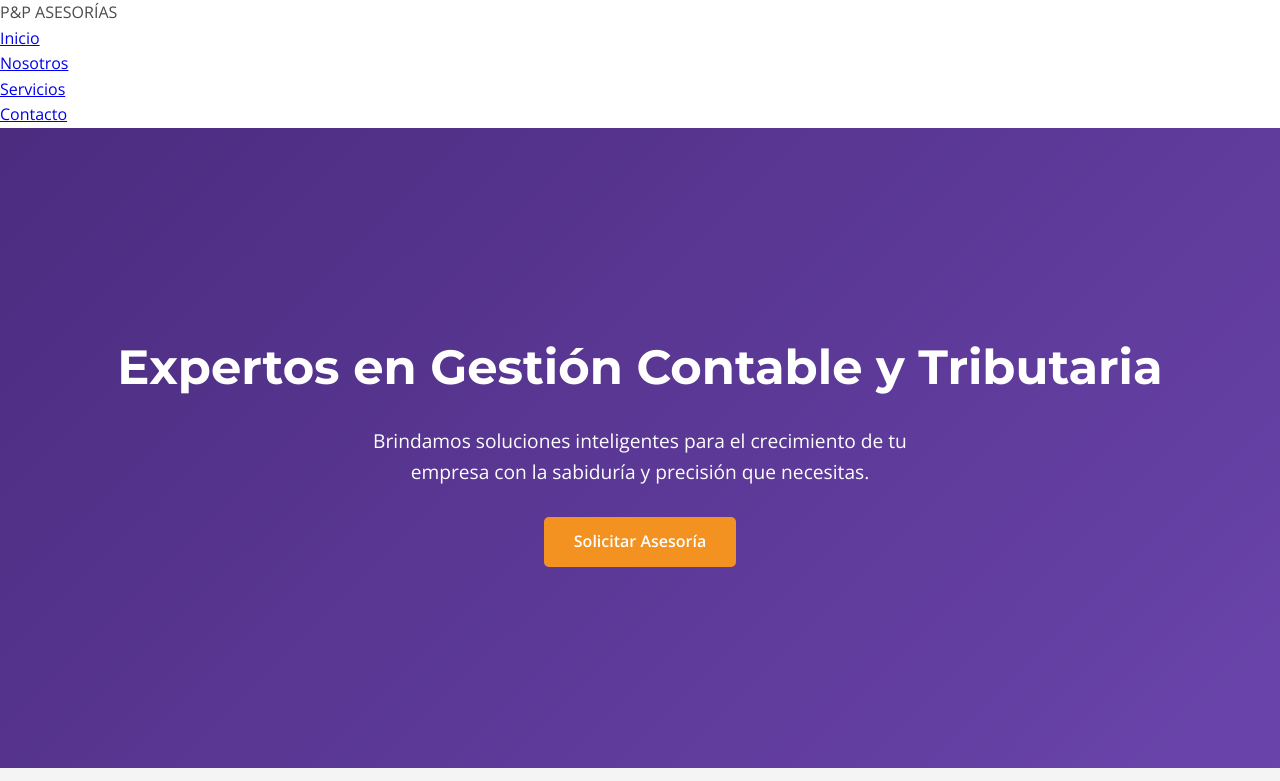
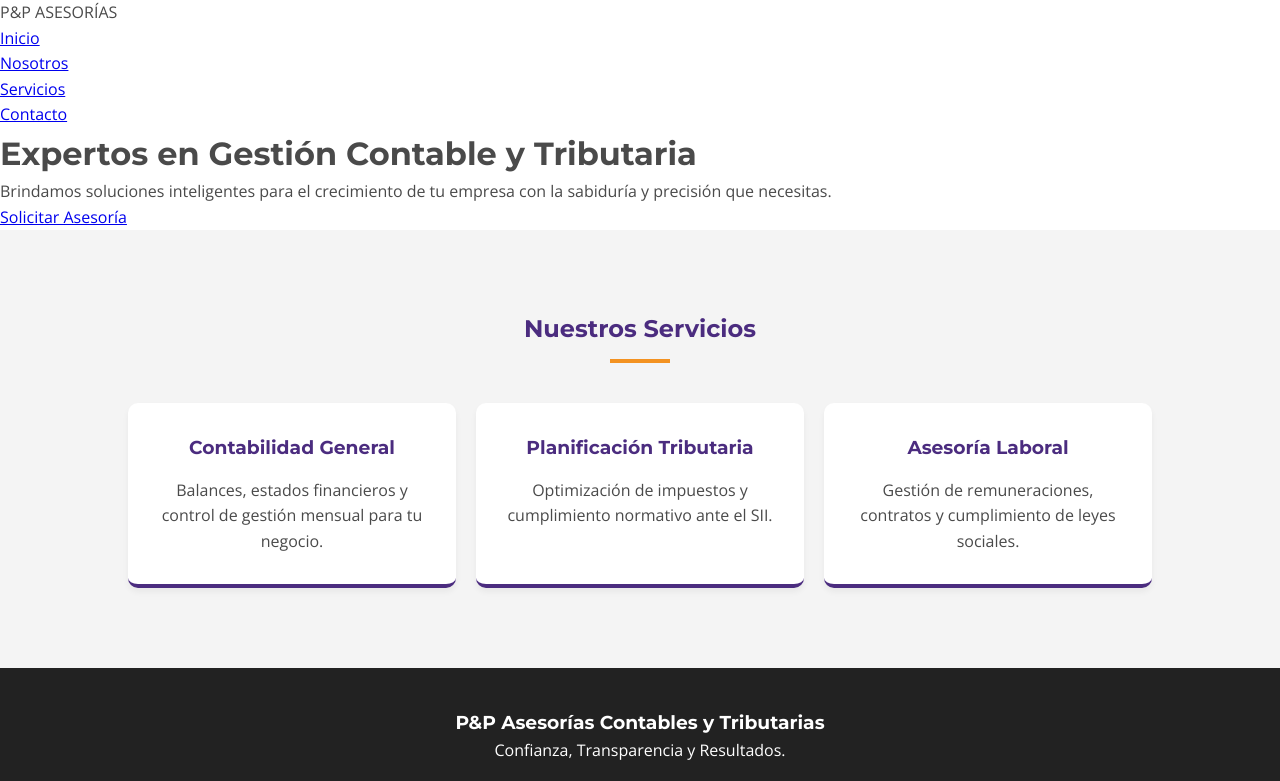
Before and after one commit to Alby-On/PyP-Asesorias, a plain HTML site: page index.html in a window 1280 px wide. Shown: the top 781 px of the page. Drawn offline with nearby package versions, Linux system fonts and the light colour scheme.

Commit message:
Update index.html

```diff
--- a/index.html
+++ b/index.html
@@ -30,47 +30,6 @@
         h1, h2, h3 {
             font-family: 'Montserrat', sans-serif;
             font-weight: 700;
-        }
-
-        /* SECCIÓN HERO (INICIO) */
-        .hero {
-            background: linear-gradient(135deg, var(--morado) 0%, #6a44ab 100%);
-            height: 80vh;
-            display: flex;
-            align-items: center;
-            justify-content: center;
-            text-align: center;
-            color: var(--blanco);
-            padding: 0 20px;
-        }
-
-        .hero-content h1 {
-            font-size: 3rem;
-            margin-bottom: 20px;
-        }
-
-        .hero-content p {
-            font-size: 1.2rem;
-            margin-bottom: 30px;
-            max-width: 600px;
-            margin-left: auto;
-            margin-right: auto;
-        }
-
-        .btn-cta {
-            background-color: var(--naranja);
-            color: var(--blanco);
-            padding: 12px 30px;
-            text-decoration: none;
-            border-radius: 5px;
-            font-weight: bold;
-            transition: transform 0.3s, background-color 0.3s;
-            display: inline-block;
-        }
-
-        .btn-cta:hover {
-            background-color: #d87d1a;
-            transform: translateY(-3px);
         }
 
         /* SECCIÓN SERVICIOS BREVE */
```
